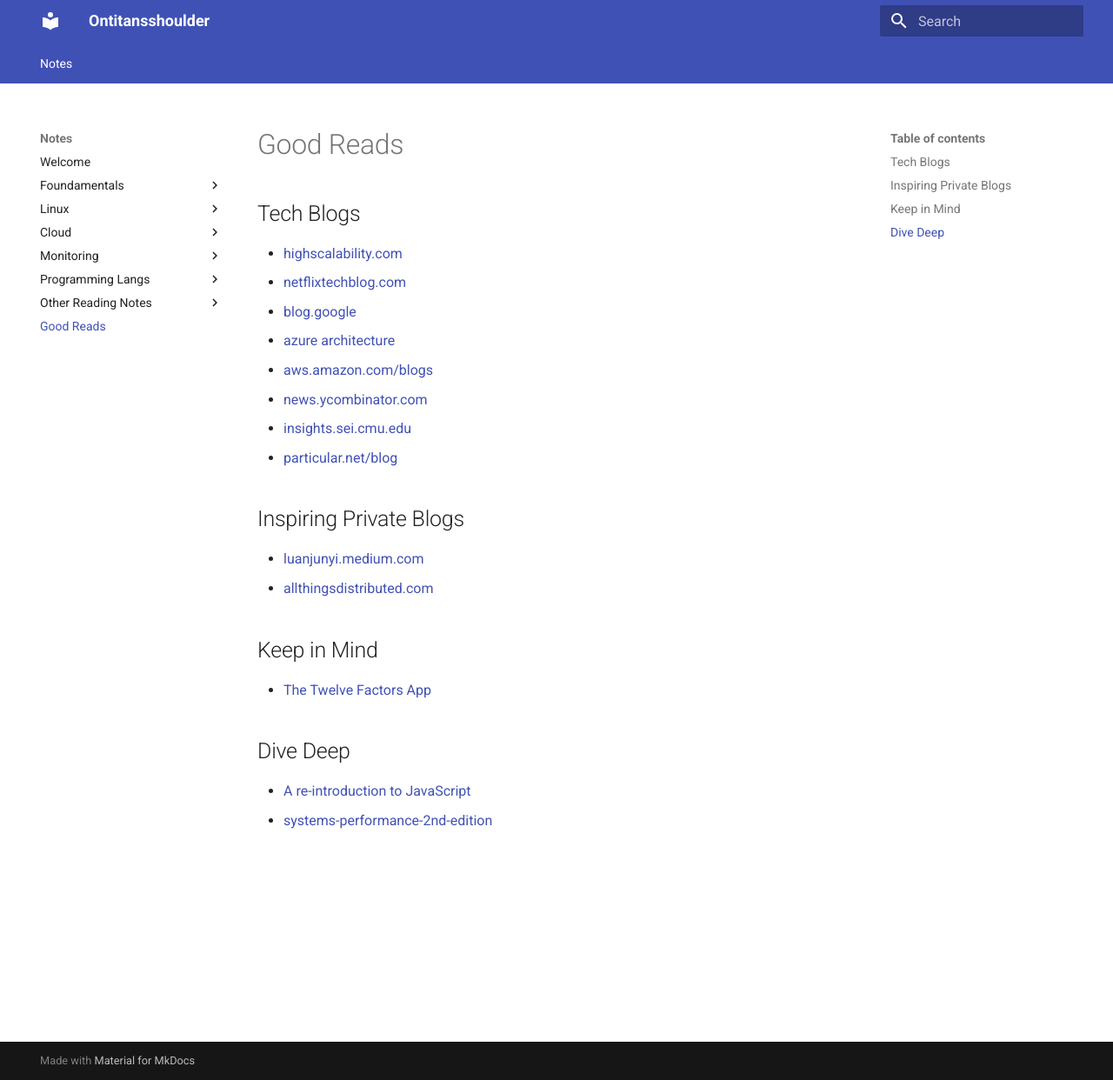
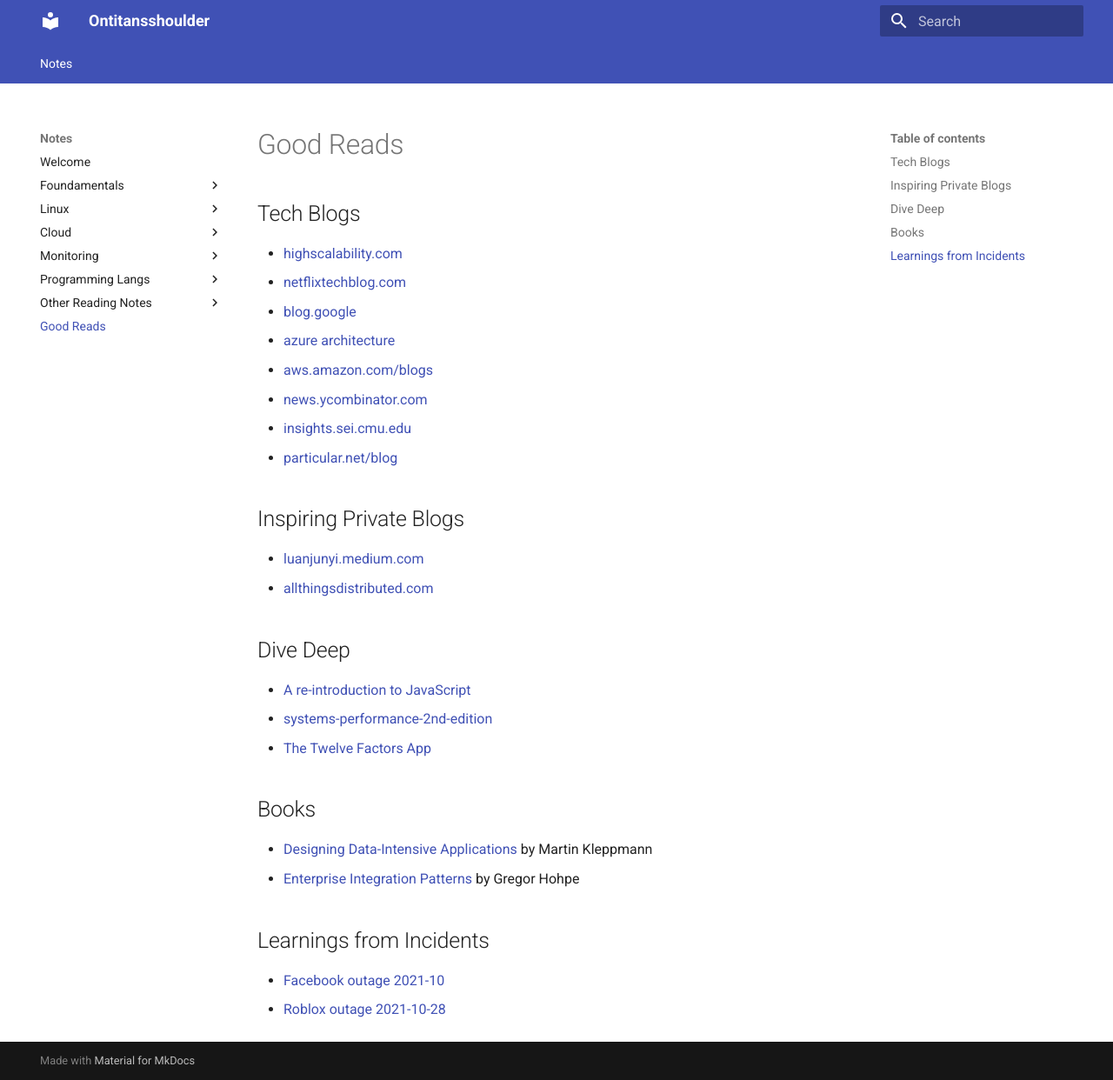
Before and after one commit to OnTitansShoulder/ontitansshoulder.github.io, an MkDocs documentation site: the page built from docs/Good-Reads.md, in a window 1280 px wide and 1242 px high. Shown: the whole window at 87% size. Built offline with MkDocs 1.6.1 and Material for MkDocs 9.7.7, drawn with Linux system fonts in a browser that asks for light colours.

Commit message:
content update

```diff
--- a/docs/Good-Reads.md
+++ b/docs/Good-Reads.md
@@ -23,13 +23,20 @@ tags: reference check
 - [luanjunyi.medium.com](https://luanjunyi.medium.com/the-table-of-contents-416d2240fa8e){target=_blank}
 - [allthingsdistributed.com](https://www.allthingsdistributed.com/){target=_blank}
 
-## Keep in Mind
-
-- [The Twelve Factors App](https://12factor.net/){target=_blank}
-
 ## Dive Deep
 
 - [A re-introduction to JavaScript](https://developer.mozilla.org/en-US/docs/Web/JavaScript/A_re-introduction_to_JavaScript){target=_blank}
 - [systems-performance-2nd-edition](https://www.brendangregg.com/systems-performance-2nd-edition-book.html){target=_blank}
+- [The Twelve Factors App](https://12factor.net/){target=_blank}
+
+## Books
+
+- [Designing Data-Intensive Applications](https://www.oreilly.com/library/view/designing-data-intensive-applications/9781491903063/){target=_blank} by Martin Kleppmann
+- [Enterprise Integration Patterns](https://www.enterpriseintegrationpatterns.com/){target=_blank} by Gregor Hohpe
+
+## Learnings from Incidents
+
+- [Facebook outage 2021-10](https://blog.cloudflare.com/october-2021-facebook-outage/){target=_blank}
+- [Roblox outage 2021-10-28](https://blog.roblox.com/2022/01/roblox-return-to-service-10-28-10-31-2021/){target=_blank}
 
 <!-- [](){target=_blank} -->
```
Also changed, not shown: docs/Foundamental/Data_Structures_and_Algos.md (+28 -28 lines), docs/Programming-Lang-Reference/CPP/CPlusPlus_Lang_Specs.md (+4 -0 lines).
